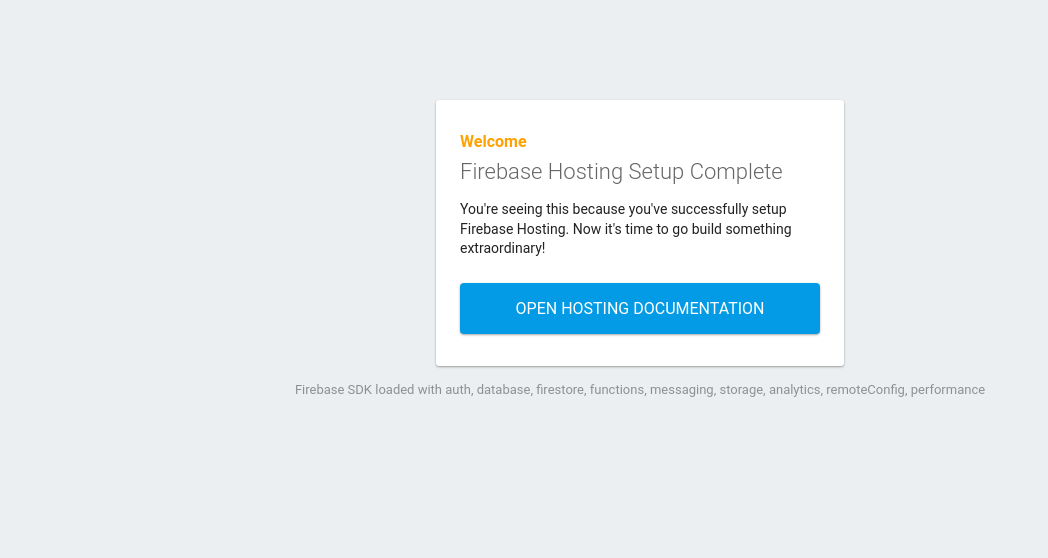
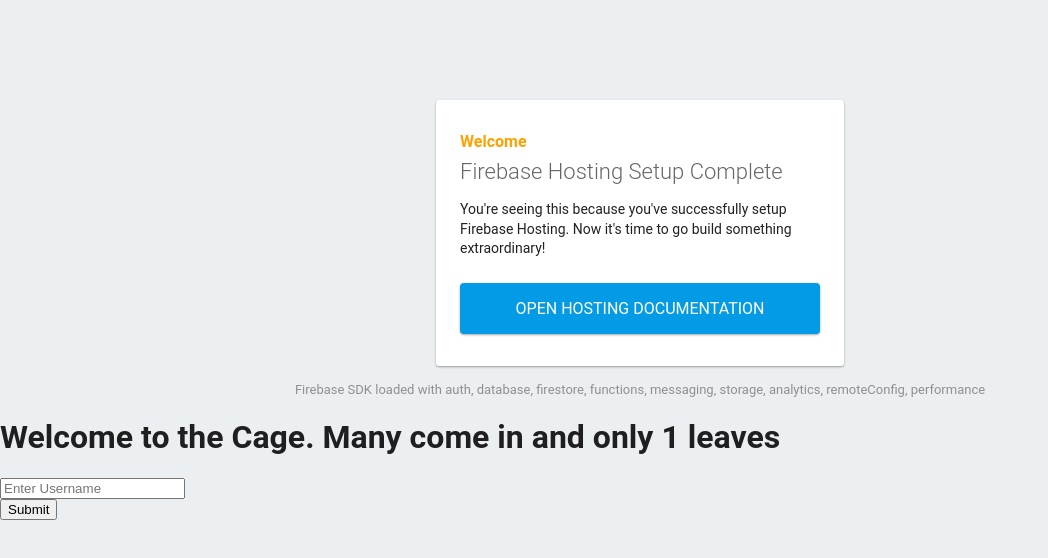
Before and after one commit to FierceBlizzard/WebAppSec, a plain HTML site: page tournment/public/index.html in a window 1280 px wide. Shown: the whole page, without its empty margins (0-1048 px from the left). Drawn offline with Linux system fonts and the light colour scheme; some packages are replaced by stand-ins of ours.

Commit message:
moved it all to one index

```diff
--- a/tournment/public/index.html
+++ b/tournment/public/index.html
@@ -86,4 +86,15 @@
       });
     </script>
   </body>
+  <body>
+    <div>
+        <title>Tourment Maker</title>
+        <h1>Welcome to the Cage. Many come in and only 1 leaves</h1>
+    </div>
+    <div>
+        <input id="username" placeholder="Enter Username">
+        <br>
+        <button id="submit">Submit</button>
+    </div>
+</body>
 </html>
```
